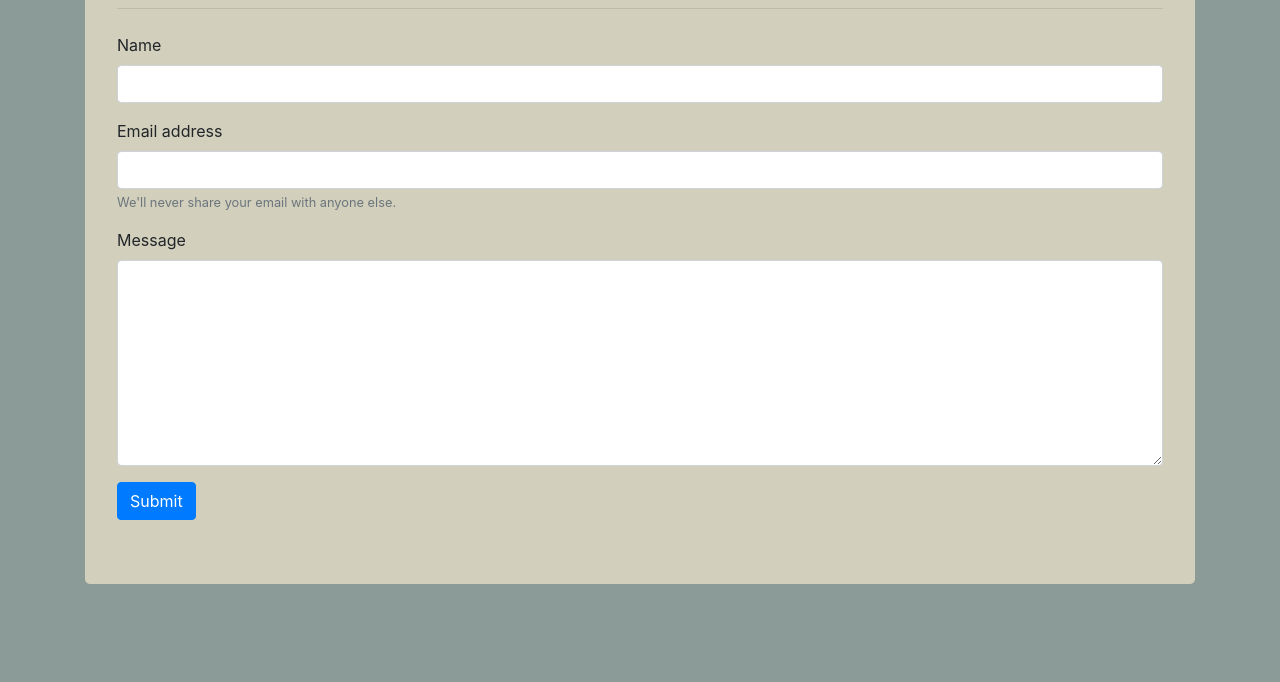
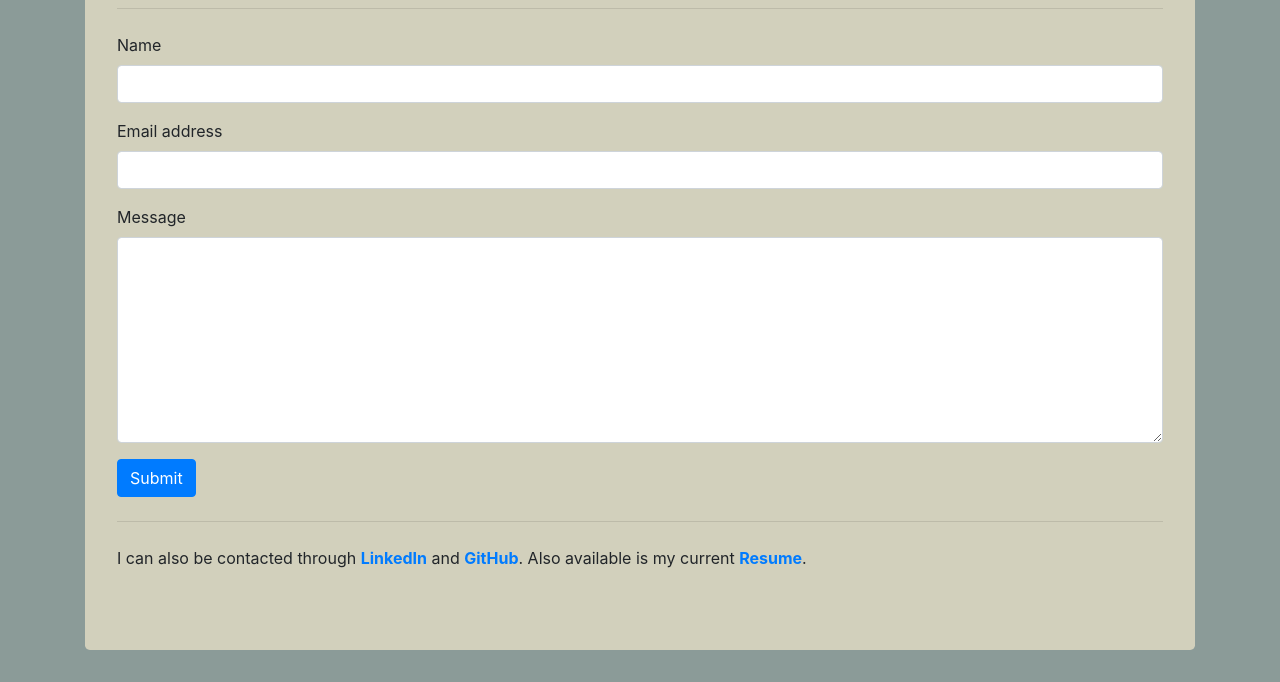
Before and after one commit to Stackandslash/responsive-portfolio-W2D2, a plain HTML site: page contact.html in a window 1280 px wide. Shown: the part 203-885 px from the top of the page. Before the commit the page ends 819 px from the top, so only its background shows below. Drawn offline with nearby package versions, Linux system fonts and the light colour scheme.

Commit message:
Update to contact page, LinkedIn/GitHub/Resume

```diff
--- a/contact.html
+++ b/contact.html
@@ -32,7 +32,7 @@
     </nav>
     <div class="container">
       <div class="jumbotron">
-        <h1 class="display-4">Contact Me</h1>
+        <h1 class="display-4 text-center">Contact Me</h1>
         <hr class="my-4" />
         <form>
           <div class="form-group">
@@ -47,9 +47,6 @@
               id="contactEmail"
               aria-describedby="emailHelp"
             />
-            <small id="emailHelp" class="form-text text-muted"
-              >We'll never share your email with anyone else.</small
-            >
           </div>
           <div class="form-group">
             <label for="contactMessage">Message</label>
@@ -61,6 +58,8 @@
           </div>
           <button type="submit" class="btn btn-primary">Submit</button>
         </form>
+        <hr class="my-4" />
+        <p>I can also be contacted through <a href = "https://www.linkedin.com/in/logan-lake-8b012198/" class = "font-weight-bold">LinkedIn</a> and <a href = "https://github.com/Stackandslash" class = "font-weight-bold">GitHub</a>. Also available is my current <a class = "font-weight-bold" href = "./assets/LLResume2020.pdf">Resume</a>.</p>
       </div>
     </div>
 
```
Also changed, not shown: 1 other file.
